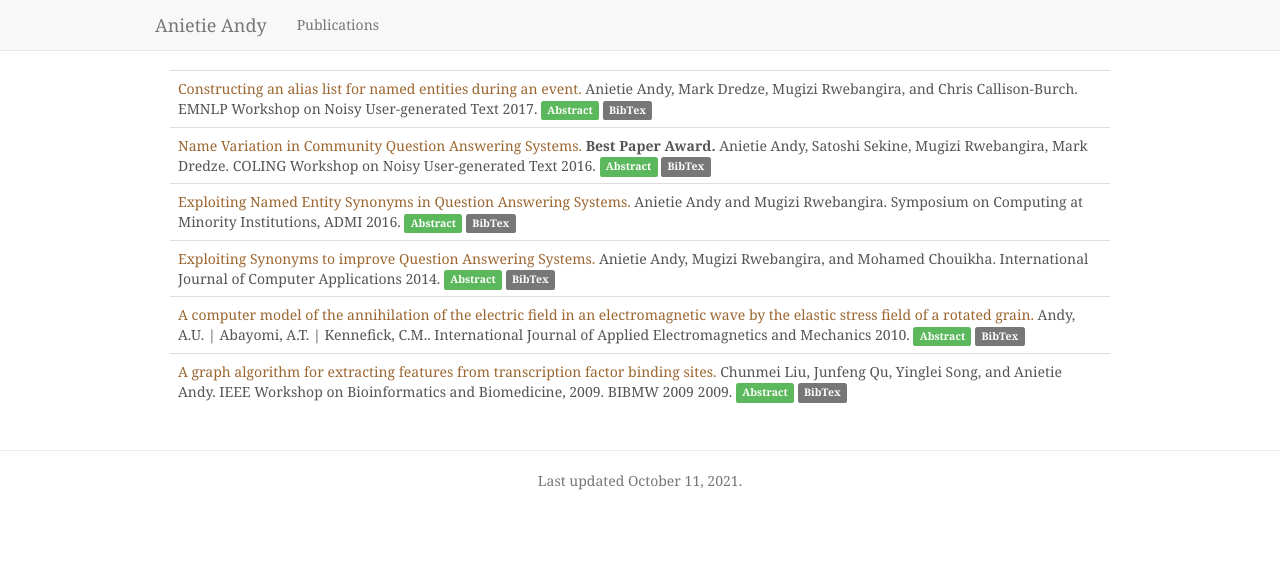
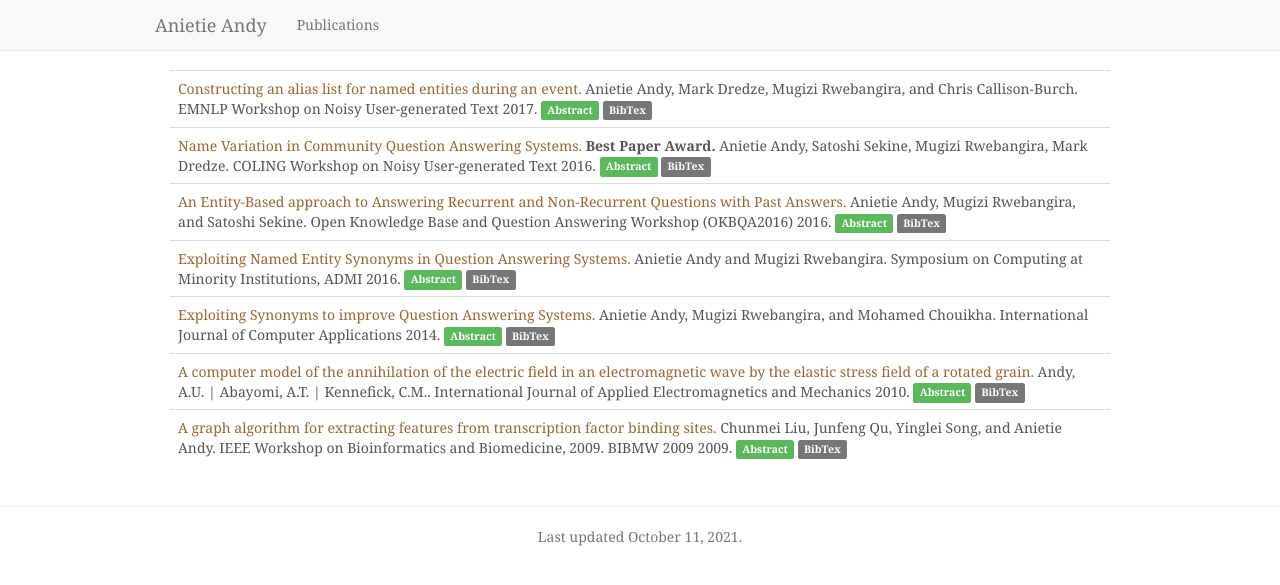
Before and after one commit to anietieandy/anietieandy.github.io, a Jekyll site: the page built from publications.md, in a window 1280 px wide. Shown: the top 585 px of the page. Built offline with Jekyll 4.4.1, drawn with Linux system fonts in a browser that asks for light colours; nearby versions of some CDN libraries; some of the changed lines change nothing that is shown.

Commit message:
Update publications.yaml

```diff
--- a/_data/publications.yaml
+++ b/_data/publications.yaml
@@ -64,6 +64,25 @@
 
 -
 
+   title: An Entity-Based approach to Answering Recurrent and Non-Recurrent Questions with Past Answers
+   authors: Anietie Andy, Mugizi Rwebangira, and Satoshi Sekine
+   venue: Open Knowledge Base and Question Answering Workshop (OKBQA2016)
+   type: workshop
+   year: 2016
+   url: http://www.anthology.aclweb.org/W/W16/W16-44.pdf#page=51
+   page_count: 5
+   id: entity-based-qa
+   abstract: Community question answering (CQA) systems such as Yahoo! Answers allow registered-users to ask and answer questions in various question categories. However, a significant percentage of asked questions in Yahoo! Answers are unanswered. In this paper, we propose to reduce this percentage by reusing answers to past resolved questions from the site. Specifically, we propose to satisfy unanswered questions in entity rich categories by searching for and reusing the best answers to past resolved questions with shared needs. For unanswered questions that do not have a past resolved question with a shared need, we propose to use the best answer to a past resolved question with similar needs. Our experiments on a Yahoo! Answers dataset shows that our approach retrieves most of the past resolved questions that have shared or similar needs to unanswered questions.
+   bibtex: |
+      @article{andy2016entity,
+      title={An Entity-Based approach to Answering Recurrent and Non-Recurrent Questions with Past Answers},
+      author={Andy, Anietie and Rwebangira, Mugizi and Sekine, Satoshi},
+      journal={OKBQA 2016},
+      pages={39},
+      year={2016}
+      }
+
+-
    title: Exploiting Named Entity Synonyms in Question Answering Systems
    authors: Anietie Andy and Mugizi Rwebangira
    venue: Symposium on Computing at Minority Institutions, ADMI
```
